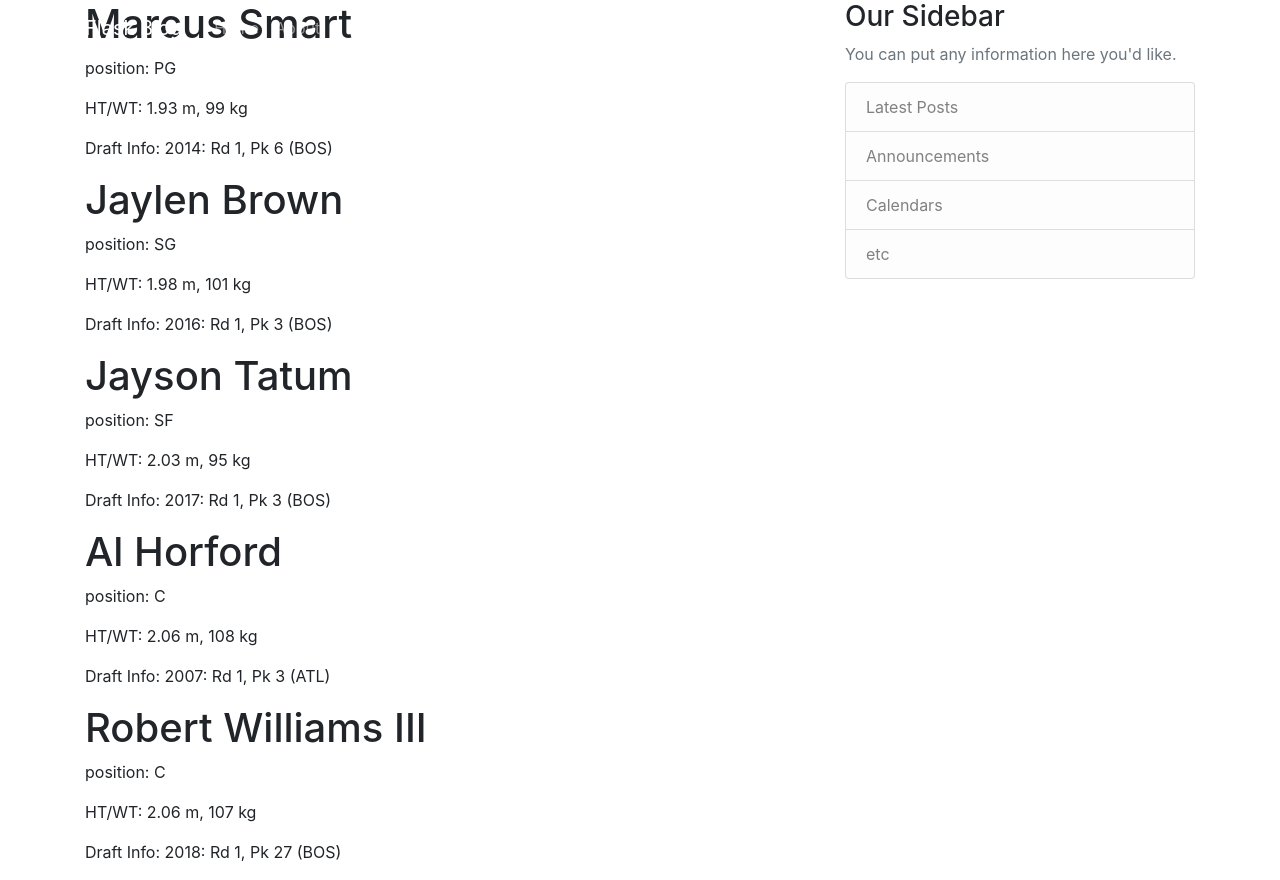
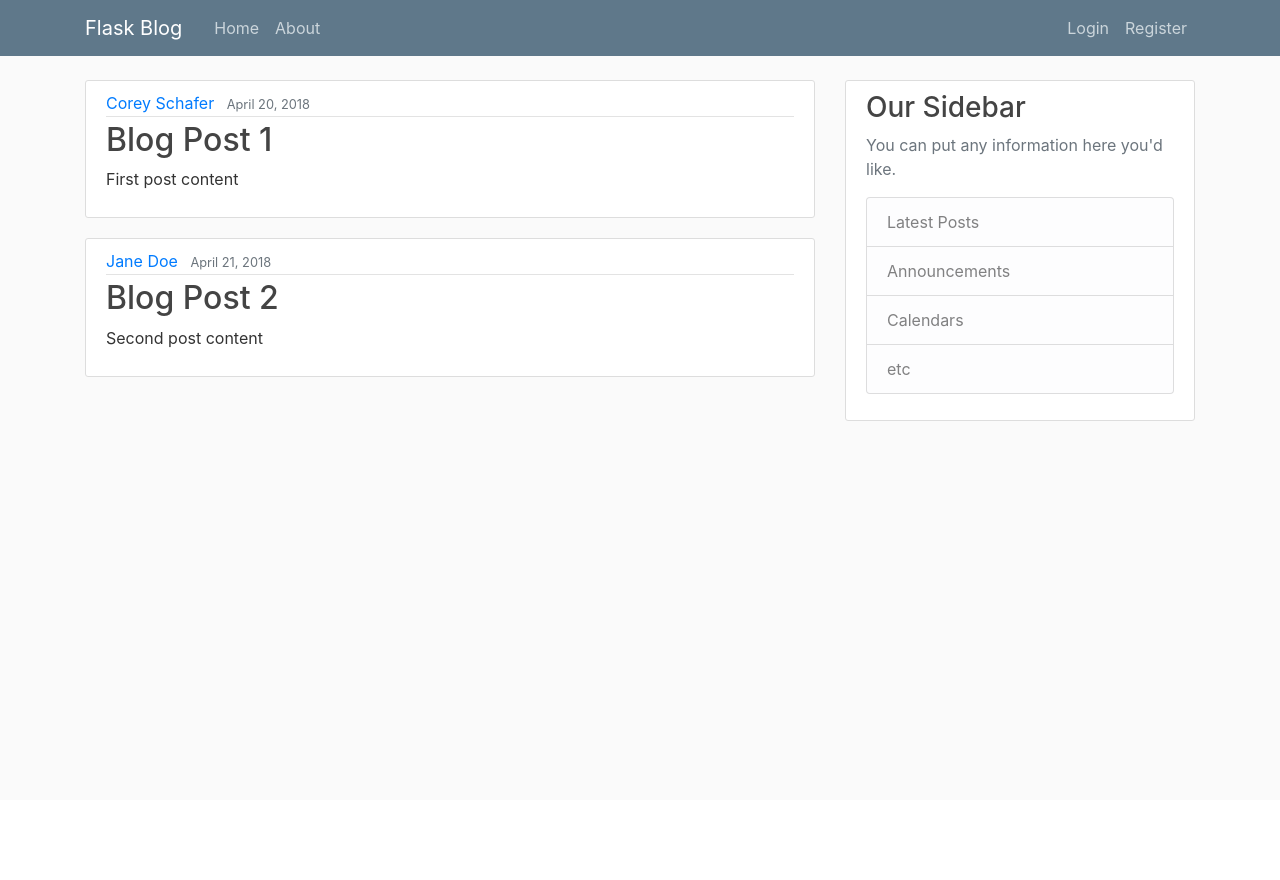
Before and after one commit to Daniel1Maymon/Flask_Web_App, a Flask app: page / in a window 1280 px wide. After the commit the page ends 421 px from the top, so only its background shows below. Run offline with Flask 2, Linux system fonts and the light colour scheme.

Commit message:
Add more layout tamplate (css)

```diff
--- a/flaskblog.py
+++ b/flaskblog.py
@@ -1,40 +1,55 @@
-from flask import Flask, render_template
+from flask import Flask, render_template, url_for
+
 
 app = Flask(__name__)  # __name__ is the module's name
 # test
+# posts = [
+#     {
+#         "name": "Marcus Smart",
+#         "position": "PG",
+#         "HT_WT": "1.93 m, 99 kg",
+#         "DRAFT_INFO": "2014: Rd 1, Pk 6 (BOS)",
+#     },
+#     {
+#         "name": "Jaylen Brown",
+#         "position": "SG",
+#         "HT_WT": "1.98 m, 101 kg",
+#         "DRAFT_INFO": "2016: Rd 1, Pk 3 (BOS)",
+#     },
+#     {
+#         "name": "Jayson Tatum",
+#         "position": "SF",
+#         "HT_WT": "2.03 m, 95 kg",
+#         "DRAFT_INFO": "2017: Rd 1, Pk 3 (BOS)",
+#     },
+#     {
+#         "name": "Al Horford",
+#         "position": "C",
+#         "HT_WT": "2.06 m, 108 kg",
+#         "DRAFT_INFO": "2007: Rd 1, Pk 3 (ATL)",
+#     },
+#     {
+#         "name": "Robert Williams III",
+#         "position": "C",
+#         "HT_WT": "2.06 m, 107 kg",
+#         "DRAFT_INFO": "2018: Rd 1, Pk 27 (BOS)",
+#     },
+# ]
+
 posts = [
     {
-        "name": "Marcus Smart",
-        "position": "PG",
-        "HT_WT": "1.93 m, 99 kg",
-        "DRAFT_INFO": "2014: Rd 1, Pk 6 (BOS)",
+        'author': 'Corey Schafer',
+        'title': 'Blog Post 1',
+        'content': 'First post content',
+        'date_posted': 'April 20, 2018'
     },
     {
-        "name": "Jaylen Brown",
-        "position": "SG",
-        "HT_WT": "1.98 m, 101 kg",
-        "DRAFT_INFO": "2016: Rd 1, Pk 3 (BOS)",
-    },
-    {
-        "name": "Jayson Tatum",
-        "position": "SF",
-        "HT_WT": "2.03 m, 95 kg",
-        "DRAFT_INFO": "2017: Rd 1, Pk 3 (BOS)",
-    },
-    {
-        "name": "Al Horford",
-        "position": "C",
-        "HT_WT": "2.06 m, 108 kg",
-        "DRAFT_INFO": "2007: Rd 1, Pk 3 (ATL)",
-    },
-    {
-        "name": "Robert Williams III",
-        "position": "C",
-        "HT_WT": "2.06 m, 107 kg",
-        "DRAFT_INFO": "2018: Rd 1, Pk 27 (BOS)",
-    },
+        'author': 'Jane Doe',
+        'title': 'Blog Post 2',
+        'content': 'Second post content',
+        'date_posted': 'April 21, 2018'
+    }
 ]
-
 
 @app.route("/")  # the root page
 @app.route("/home")
--- /dev/null
+++ b/static/main.css
@@ -0,0 +1,80 @@
+body {
+  background: #fafafa;
+  color: #333333;
+  margin-top: 5rem;
+}
+
+h1, h2, h3, h4, h5, h6 {
+  color: #444444;
+}
+
+.bg-steel {
+  background-color: #5f788a;
+}
+
+.site-header .navbar-nav .nav-link {
+  color: #cbd5db;
+}
+
+.site-header .navbar-nav .nav-link:hover {
+  color: #ffffff;
+}
+
+.site-header .navbar-nav .nav-link.active {
+  font-weight: 500;
+}
+
+.content-section {
+  background: #ffffff;
+  padding: 10px 20px;
+  border: 1px solid #dddddd;
+  border-radius: 3px;
+  margin-bottom: 20px;
+}
+
+.article-title {
+  color: #444444;
+}
+
+a.article-title:hover {
+  color: #428bca;
+  text-decoration: none;
+}
+
+.article-content {
+  white-space: pre-line;
+}
+
+.article-img {
+  height: 65px;
+  width: 65px;
+  margin-right: 16px;
+}
+
+.article-metadata {
+  padding-bottom: 1px;
+  margin-bottom: 4px;
+  border-bottom: 1px solid #e3e3e3
+}
+
+.article-metadata a:hover {
+  color: #333;
+  text-decoration: none;
+}
+
+.article-svg {
+  width: 25px;
+  height: 25px;
+  vertical-align: middle;
+}
+
+.account-img {
+  height: 125px;
+  width: 125px;
+  margin-right: 20px;
+  margin-bottom: 16px;
+}
+
+.account-heading {
+  font-size: 2.5rem;
+}
--- a/templates/home.html
+++ b/templates/home.html
@@ -1,9 +1,15 @@
 {% extends "layout.html" %}
 {% block content %}
-    {% for player in posts %}
-        <h1>{{ player.name}}</h1>
-        <p>position: {{player.position}}</p>
-        <p>HT/WT: {{player.HT_WT}}</p>
-        <p>Draft Info: {{player.DRAFT_INFO}}</p>
+    {% for post in posts %}
+        <article class="media content-section">
+          <div class="media-body">
+            <div class="article-metadata">
+              <a class="mr-2" href="#">{{ post.author }}</a>
+              <small class="text-muted">{{ post.date_posted }}</small>
+            </div>
+            <h2><a class="article-title" href="#">{{ post.title }}</a></h2>
+            <p class="article-content">{{ post.content }}</p>
+          </div>
+        </article>
     {% endfor %}
 {% endblock content %}
--- a/templates/layout.html
+++ b/templates/layout.html
@@ -2,6 +2,8 @@
 <html lang="en">
   <head>
     <link rel="stylesheet" href="https://cdn.jsdelivr.net/npm/bootstrap@4.3.1/dist/css/bootstrap.min.css" integrity="sha384-ggOyR0iXCbMQv3Xipma34MD+dH/1fQ784/j6cY/iJTQUOhcWr7x9JvoRxT2MZw1T" crossorigin="anonymous" />
+
+    <link rel="stylesheet" type="text/css" href="{{ url_for('static', filename='main.css') }}">
 
     {% if title %}
       <title>Flask Blog - {{ title }}</title>
```
